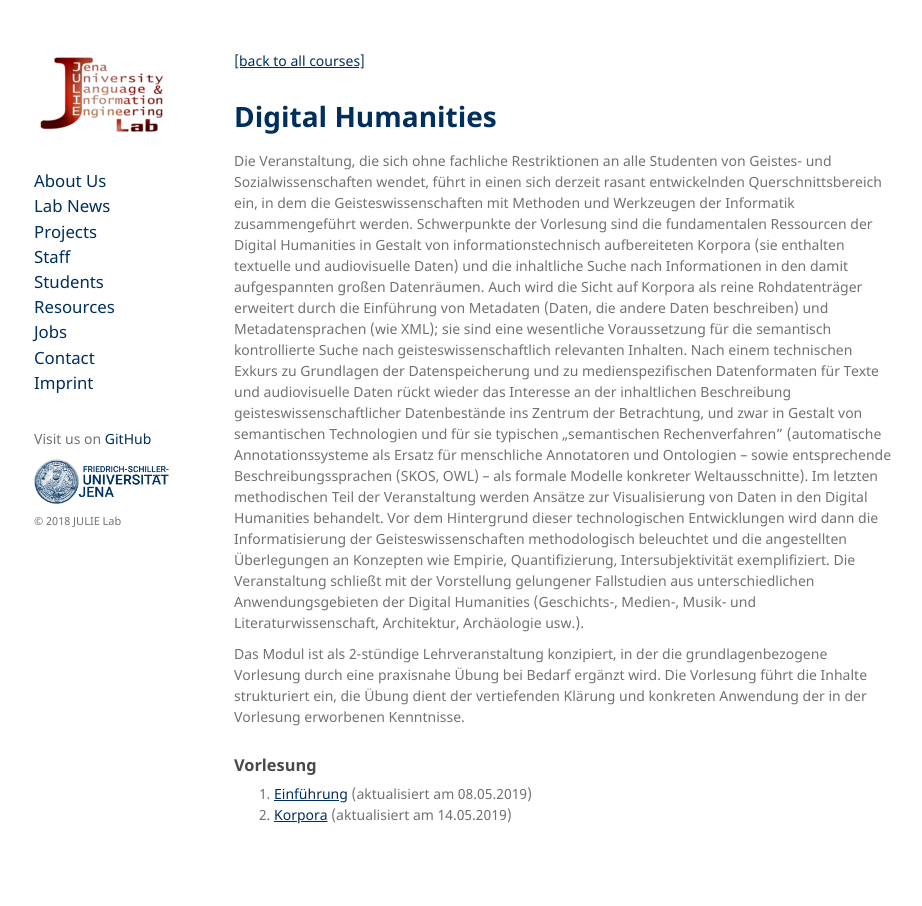
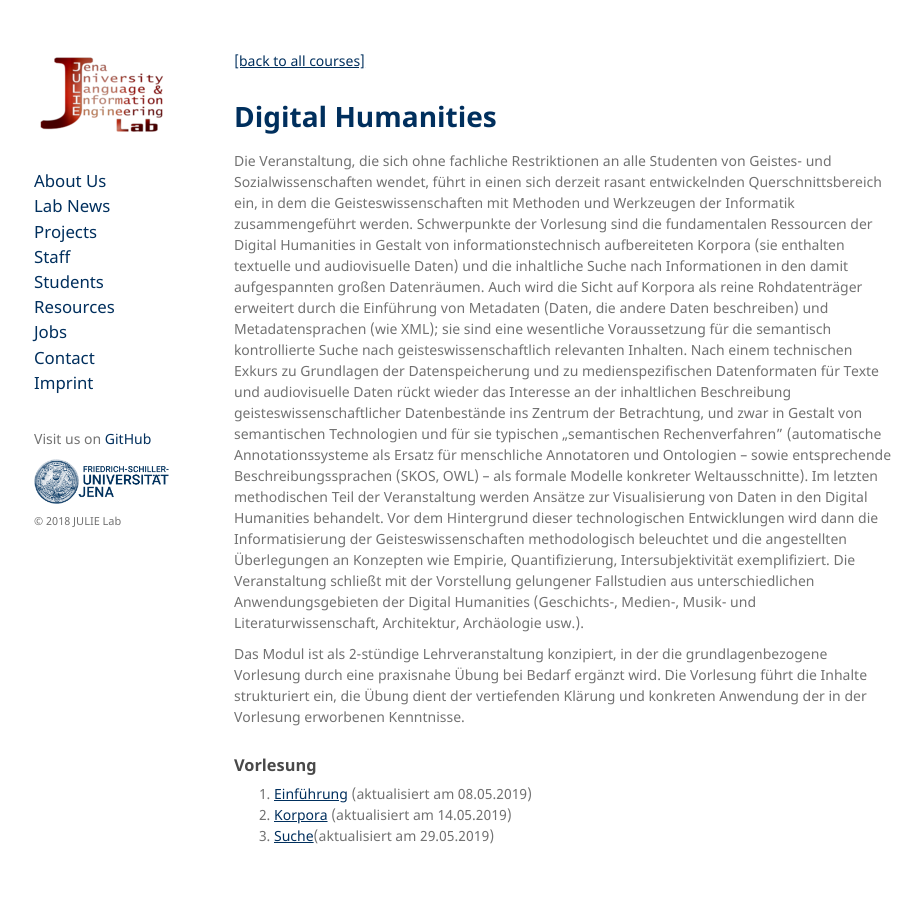
Before and after one commit to JULIELab/JULIELab.github.io, a Jekyll site: the page built from Courses/Digital+Humanities.md, in a window 1280 px wide. Shown: the whole page, without its empty margins (176-1098 px from the left). Built offline with Jekyll 4.4.1, drawn with Linux system fonts in a browser that asks for light colours.

Commit message:
Update Digital+Humanities.md

```diff
--- a/Courses/Digital+Humanities.md
+++ b/Courses/Digital+Humanities.md
@@ -14,6 +14,7 @@
 
 1. [Einführung](/downloads/teaching/ss2019/dh/ASQ Digital Humanities (1) Intro-sh.pdf) (aktualisiert am 08.05.2019)
 2. [Korpora](/downloads/teaching/ss2019/dh/ASQ Digital Humanities (2) Korpora-sh.pdf) (aktualisiert am 14.05.2019)
+3. [Suche](/downloads/teaching/ss2019/dh/ASQ Digital Humanities (3) Suche-sh.pdf)(aktualisiert am 29.05.2019)
 
 <!---
 2. [Korpora](/downloads/teaching/ws201819/dh/ASQ Digital Humanities (2) Korpora-sh.pdf) (aktualisiert am 20.11.2018)
```
